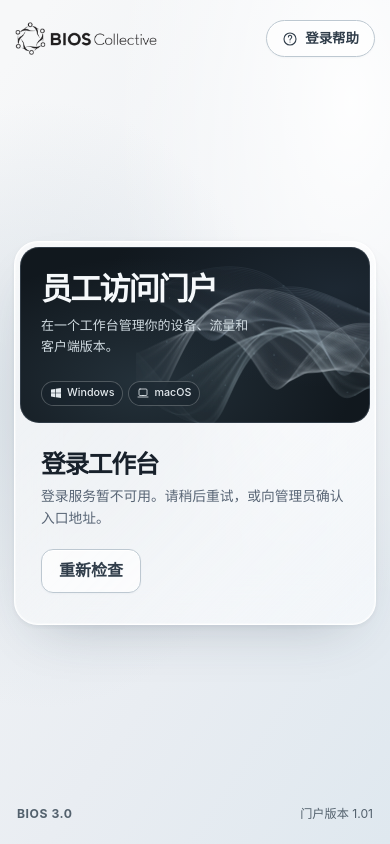
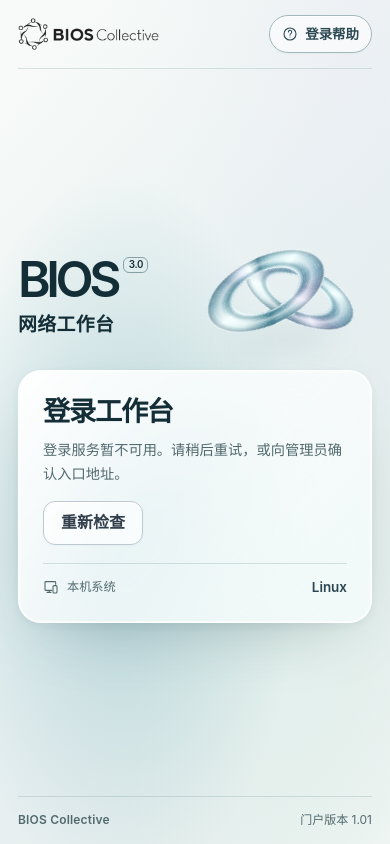
Before and after one commit to MagicalZeng/bios-login, a plain HTML site: page index.html in a window 390 px wide. Drawn offline with Linux system fonts and the light colour scheme; no server answers; animation ran at ten frames a second.

Commit message:
Redesign the BIOS login portal with a glass interface and device recognition

```diff
--- a/index.html
+++ b/index.html
@@ -5,12 +5,11 @@
   <meta name="viewport" content="width=device-width,initial-scale=1">
   <meta name="color-scheme" content="light">
   <meta name="referrer" content="no-referrer">
-  <title>员工登录 · BIOS 3.0</title>
+  <title>工作台登录 · BIOS 3.0</title>
   <link rel="icon" type="image/png" href="./bios-icon.png">
   <link rel="apple-touch-icon" href="./bios-icon.png">
   <link rel="stylesheet" href="./base.css">
   <link rel="stylesheet" href="./login.css">
-  <script type="module" src="./ribbons.js"></script>
   <script defer src="./login.js"></script>
 </head>
 <body class="login-page">
@@ -19,24 +18,27 @@
     <button type="button" class="quiet" id="help-open"><svg class="icon" aria-hidden="true"><use href="./interface-icons.svg#help"/></svg>登录帮助</button>
   </header>
   <main class="login-shell">
-    <section class="intro">
-      <bios-ribbons aria-hidden="true"></bios-ribbons>
-      <div class="intro-text">
-        <h1>员工访问门户</h1>
-        <p>在一个工作台管理你的设备、流量和客户端版本。</p>
+    <section class="intro" aria-labelledby="product-name">
+      <h1 id="product-name"><span class="product-type">BIOS <small>3.0</small></span><span class="product-name">网络工作台</span></h1>
+      <div class="glass-sculpture" aria-hidden="true">
+        <div class="glass-shadow"></div>
+        <div class="glass-loop loop-far"></div>
+        <div class="glass-loop loop-near"></div>
       </div>
-      <div class="intro-platforms">
-        <span><svg class="icon" aria-hidden="true"><use href="./interface-icons.svg#windows"/></svg>Windows</span><span><svg class="icon" aria-hidden="true"><use href="./interface-icons.svg#mac"/></svg>macOS</span>
-      </div>
+      <p class="intro-description">管理设备、查看流量与客户端版本。</p>
     </section>
     <section class="access-panel" aria-labelledby="form-title">
       <h2 id="form-title">登录工作台</h2>
       <p class="muted" id="entry-note" role="status">正在检查登录服务…</p>
       <div id="entry"></div>
       <noscript><p>请启用 JavaScript 后重新打开登录页面。</p></noscript>
+      <div class="device-info" id="device-info" hidden>
+        <svg class="icon" aria-hidden="true"><use href="./interface-icons.svg#devices"/></svg>
+        <span>本机系统</span><strong id="device-platform"></strong>
+      </div>
     </section>
   </main>
-  <footer class="login-footer"><span>BIOS 3.0</span><span>门户版本 1.01</span></footer>
+  <footer class="login-footer"><span>BIOS Collective</span><span>门户版本 1.01</span></footer>
   <dialog id="help" aria-labelledby="help-title">
     <div class="dialog-head"><h2 id="help-title">登录帮助</h2><button type="button" class="quiet close-help" aria-label="关闭帮助">关闭</button></div>
     <p>输入管理员分配的昵称、账号和密码。昵称需与登记信息一致。</p>
--- a/login.css
+++ b/login.css
@@ -1,109 +1,146 @@
 .login-page {
+  --accent: #235b68;
+  --page-pad: max(34px, calc((100% - 1184px) / 2));
+  min-height: 100svh;
   display: flex;
-  min-height: 100svh;
   flex-direction: column;
-  padding: 0 max(28px,calc((100% - 1180px) / 2));
+  padding: 0 var(--page-pad);
+  color: #142e37;
   background:
-    radial-gradient(ellipse at 11% 48%,#c4d0da80,transparent 49%),
-    radial-gradient(ellipse at 90% 12%,#ffffffeb,transparent 48%),
-    linear-gradient(124deg,#f7f8f9 5%,#e9edf2 64%,#dfe8ef);
+    radial-gradient(ellipse at 89% 5%, #e7e2f437, transparent 43%),
+    radial-gradient(ellipse at 31% 63%, #8cbdc587, transparent 48%),
+    radial-gradient(ellipse at 76% 77%, #e3f0ec, transparent 53%),
+    linear-gradient(131deg, #f7faf8 7%, #e7f0f1 53%, #e8eeee 85%, #f6f8f6);
 }
 .topbar, .login-footer { display: flex; align-items: center; justify-content: space-between; }
-.topbar { padding: 28px 4px; }
-.topbar .quiet { border-radius: 24px; gap: 7px; padding-inline: 15px; }
+.topbar { min-height: 96px; border-bottom: 1px solid #5c7c8233; }
+.topbar .brand-logo { width: 158px; }
+.topbar .quiet { gap: 7px; min-height: 38px; padding-inline: 15px; border-radius: 24px; border-color: #a2b9bb; background: #fff9; color: #2d4a53; }
 .topbar .icon { width: 16px; height: 16px; }
-.login-footer { padding: 26px 4px 27px; color: #53616d; font-size: .76rem; }
-.login-footer span:first-child { font-weight: 650; letter-spacing: .045em; }
 .login-shell {
-  flex-shrink: 0;
   display: grid;
-  grid-template-columns: minmax(0,1.18fr) minmax(0,.90fr);
-  min-height: clamp(530px,65vh,660px);
-  margin: auto 0;
-  padding: 8px;
-  border: 1px solid #ffffffed;
-  border-radius: 31px;
-  background: linear-gradient(135deg,#ffffffa8,#ffffff80 48%,#f5f8fbd9);
-  box-shadow: inset 0 0 0 1px #ffffff60,0 23px 54px -28px #2438484a,0 2px 5px #35465612;
-  -webkit-backdrop-filter: blur(20px);
-  backdrop-filter: blur(20px);
+  flex: 1 0 auto;
+  grid-template-columns: minmax(0, 1.42fr) minmax(340px, 1fr);
+  align-items: center;
+  gap: clamp(25px, 5vw, 88px);
+  width: 100%;
+  padding: clamp(34px, 6vh, 74px) 0;
 }
 .intro {
   position: relative;
   isolation: isolate;
-  overflow: hidden;
+  min-width: 0;
+  height: clamp(440px, 62vh, 626px);
   display: flex;
   flex-direction: column;
   justify-content: space-between;
-  padding: clamp(28px,3.45vw,52px);
-  border-radius: 24px;
-  color: #f6f9fb;
-  background: radial-gradient(ellipse at 90% 24%,#26344290,transparent 52%),
-              radial-gradient(ellipse at 35% 77%,#24313a,transparent 65%),#11181e;
-  box-shadow: inset 0 0 0 1px #313c47;
 }
-.intro-text { position: relative; z-index: 1; }
-.intro h1 { margin: 0 0 14px; font-size: clamp(2.3rem,3.9vw,3.6rem); font-weight: 600; letter-spacing: -.065em; }
-.intro p { max-width: 25em; margin: 0; color: #d0dbe1; font-size: .97rem; line-height: 1.65; }
-.intro bios-ribbons { inset: 25% -5% 4%; }
-.intro-platforms { display: flex; align-items: center; gap: 8px; z-index: 1; }
-.intro-platforms span {
-  display: inline-flex;
-  align-items: center;
-  gap: 7px;
-  padding: 5px 12px;
-  border: 1px solid #ffffff3b;
-  border-radius: 20px;
-  background: #18232d8c;
-  -webkit-backdrop-filter: blur(9px);
-  backdrop-filter: blur(9px);
-  color: #e5ebef;
-  font-size: .76rem;
-  font-weight: 510;
+.intro h1 { position: relative; z-index: 1; margin: 0; padding: 0; }
+.product-type { display: flex; align-items: flex-start; gap: .13em; font-size: clamp(4.1rem, 6.3vw, 6.6rem); font-weight: 600; letter-spacing: -.09em; line-height: .95; }
+.product-type small { margin-top: .14em; padding: .19em .43em; border: 1px solid #84a1a6; border-radius: .6em; font-size: .20em; letter-spacing: -.04em; line-height: 1; font-variant-numeric: tabular-nums; }
+.product-name { display: block; margin-top: .52em; font-size: clamp(1.65rem, 2.25vw, 2.3rem); letter-spacing: .02em; font-weight: 600; }
+.intro-description { position: relative; z-index: 1; margin: 0; color: #405e64; font-size: .94rem; letter-spacing: .035em; }
+.glass-sculpture {
+  position: absolute;
+  z-index: -1;
+  top: 42%; left: 6%;
+  width: 88%;
+  aspect-ratio: 1.85;
+  pointer-events: none;
 }
-.intro-platforms .icon { width: 14px; height: 14px; }
-.access-panel { align-self: center; width: 100%; max-width: 480px; margin: 0 auto; padding: 38px clamp(25px,3.45vw,50px); }
-.access-panel h2 { font-size: clamp(1.8rem,2.5vw,2.4rem); margin: 0 0 10px; font-weight: 650; letter-spacing: -.055em; }
-.access-panel > p { font-size: .9rem; margin-bottom: 26px; }
+.glass-shadow {
+  position: absolute; left: 19%; bottom: -10%; width: 67%; height: 16%;
+  border-radius: 50%; background: #49788442; filter: blur(16px); transform: rotate(-8deg);
+}
+.glass-loop {
+  position: absolute;
+  border-radius: 50%;
+  --light: #f4ffff;
+  --mid: #97bdc7;
+  --deep: #4e8899;
+  background:
+    radial-gradient(ellipse closest-side at center, transparent 55%, #f4ffffdb 57%, #acccd6a6 60%, #2b697959 64%, transparent 71%, #fff7 77%, transparent 86%, #244f6357 96%, #fbffff 99%, transparent 100%),
+    conic-gradient(from 198deg, var(--deep), #d9edee 11%, var(--light) 17%, var(--mid) 23%, #86a8bb 31%, #dfe8f8 37%, #f5ffff 42%, #699aaa 48%, #b0d6dd 54%, #efffff 63%, #89b1c4 71%, #98a6c0 76%, #ece9f8 81%, var(--mid) 88%, var(--deep));
+  -webkit-mask-image: radial-gradient(ellipse closest-side, transparent 55%, #000 56.3%, #000 98.6%, transparent 100%);
+  mask-image: radial-gradient(ellipse closest-side, transparent 55%, #000 56.3%, #000 98.6%, transparent 100%);
+}
+.glass-loop::after {
+  content: "";
+  position: absolute; inset: 0;
+  border-radius: inherit;
+  background: repeating-radial-gradient(ellipse closest-side, transparent 0 3%, #efffff3b 3.2% 3.5%, transparent 3.7% 4.4%);
+}
+.loop-far {
+  top: 15%; left: 24%; width: 77%; height: 68%;
+  transform: rotate(27deg);
+  --mid: #a4b4c9; --deep: #668d9c;
+  animation: far-glass 12s ease-in-out infinite alternate;
+}
+.loop-near {
+  top: 3%; left: 0; width: 82%; height: 82%;
+  transform: rotate(-28deg);
+  animation: near-glass 12s ease-in-out infinite alternate;
+}
+@keyframes far-glass { to { transform: translate(0,-3%) rotate(23deg); } }
+@keyframes near-glass { to { transform: translate(0,2%) rotate(-23deg); } }
+.access-panel {
+  position: relative; width: 100%; max-width: 468px; justify-self: end;
+  border: 1px solid #ffffffed; border-radius: 29px;
+  padding: clamp(27px, 3.1vw, 43px);
+  background: linear-gradient(135deg, #fffffff5 0%, #ffffffb5 47%, #f2fbfad9);
+  box-shadow: inset 0 0 0 1px #ffffff91, 0 25px 68px -32px #31555d65, 0 3px 8px #647e8519;
+  -webkit-backdrop-filter: blur(24px) saturate(125%); backdrop-filter: blur(24px) saturate(125%);
+}
+.access-panel h2 { margin: 0 0 9px; font-size: clamp(1.7rem, 2.3vw, 2.05rem); font-weight: 650; letter-spacing: -.045em; }
+.access-panel > p { margin: 0 0 24px; color: #51696e; font-size: .89rem; line-height: 1.65; }
 #login-form { display: grid; gap: 7px; }
-#login-form label { font-weight: 600; font-size: .86rem; margin-top: 8px; }
+#login-form label { margin-top: 7px; color: #24424a; font-size: .85rem; font-weight: 600; }
 #login-form label:first-child { margin-top: 0; }
 .input-wrap { position: relative; }
-.input-wrap > .icon { position: absolute; left: 13px; top: 50%; transform: translateY(-50%); color: #71808d; width: 17px; height: 17px; pointer-events: none; }
-#login-form input { width: 100%; min-height: 47px; padding-left: 40px; background: #ffffffe0; box-shadow: inset 0 1px 3px #22344b07; }
-#login-form .primary { margin-top: 15px; min-height: 48px; justify-content: space-between; padding-inline: 18px; }
-.password-wrap input { padding-right: 68px; }
-.password-toggle { position: absolute; right: 3px; top: 3px; bottom: 3px; color: #465c6c; border: 0; background: transparent; font-size: .81rem; padding: 0 12px; border-radius: 9px; }
-.password-toggle:hover { background: #e9eff3; }
-#entry > a { display: flex; justify-content: space-between; }
-#entry .hint { margin-top: 14px; overflow-wrap: anywhere; }
-@media (max-width: 740px) {
-  .login-page { padding: 0 max(14px,calc((100% - 530px)/2)); }
-  .topbar { padding: 20px 1px; }
-  .topbar .brand-logo { width: 142px; }
-  .login-shell { grid-template-columns: minmax(0,1fr); min-height: 0; padding: 5px; border-radius: 24px; }
-  .intro { min-height: 176px; border-radius: 19px; padding: 23px 21px 18px; }
-  .intro h1 { font-size: 1.95rem; margin-bottom: 6px; }
-  .intro p { font-size: .81rem; max-width: 16em; }
-  .intro-text { max-width: 72%; }
-  .intro bios-ribbons { inset: 9% -14% -4% 33%; opacity: .86; }
-  .intro-platforms { margin-top: 16px; gap: 5px; }
-  .intro-platforms span { font-size: .67rem; padding: 3px 8px; gap: 5px; }
-  .intro-platforms .icon { width: 12px; height: 12px; }
-  .access-panel { max-width: none; padding: 26px 21px; }
-  .access-panel h2 { font-size: 1.55rem; margin-bottom: 6px; }
-  .access-panel > p { margin-bottom: 20px; font-size: .86rem; }
-  .login-footer { padding: 16px 3px 20px; }
+.input-wrap > .icon { position: absolute; left: 13px; top: 50%; transform: translateY(-50%); color: #617f83; width: 17px; height: 17px; pointer-events: none; }
+#login-form input { width: 100%; min-height: 46px; padding-left: 40px; background: #ffffffc4; border-color: #a9bdbe; border-radius: 11px; }
+#login-form input:focus { border-color: #3e7886; }
+#login-form .password-wrap input { padding-right: 62px; }
+.password-toggle { position: absolute; top: 3px; right: 3px; bottom: 3px; min-width: 49px; padding: 0 10px; border: 0; border-radius: 8px; color: #42626a; background: transparent; font-size: .81rem; }
+.password-toggle:hover { background: #deeceb; }
+.access-panel .primary { justify-content: space-between; min-height: 48px; padding-inline: 18px; border-color: #244e58; border-radius: 12px; background: linear-gradient(118deg,#315d65,#183d49); }
+.access-panel .primary:hover { background: #23525c; }
+#login-form .primary { margin-top: 15px; }
+#entry .hint { margin: 14px 0 0; overflow-wrap: anywhere; }
+.device-info { display: flex; align-items: center; gap: 8px; margin-top: 24px; padding-top: 17px; border-top: 1px solid #a5bbbd70; font-size: .76rem; color: #526a6e; }
+.device-info .icon { width: 16px; height: 16px; }
+.device-info strong { margin-left: auto; font-size: .84rem; font-weight: 570; color: #29464f; }
+.login-footer { min-height: 62px; border-top: 1px solid #5c7c8233; color: #526a6e; font-size: .75rem; }
+.login-footer span:first-child { letter-spacing: .015em; font-weight: 600; }
+@media (max-width: 760px) {
+  .login-page { --page-pad: max(18px, calc((100% - 520px) / 2)); }
+  .topbar { min-height: 69px; }
+  .topbar .brand-logo { width: 141px; }
+  .topbar .quiet { padding-inline: 12px; }
+  .login-shell { grid-template-columns: minmax(0,1fr); align-content: center; gap: 15px; padding: 22px 0 27px; }
+  .intro { height: 118px; justify-content: center; }
+  .product-type { font-size: 3.1rem; }
+  .product-name { font-size: 1.18rem; }
+  .intro-description { display: none; }
+  .glass-sculpture { top: 14%; left: auto; right: 4%; width: min(44%,185px); }
+  .access-panel { max-width: none; padding: 24px; border-radius: 23px; }
+  .access-panel > p { margin-bottom: 16px; }
+  .device-info { margin-top: 18px; padding-top: 13px; }
+  .login-footer { min-height: 48px; }
 }
-@media (max-width: 360px) {
-  .login-page { padding-inline: 9px; }
-  .access-panel { padding-inline: 15px; }
-  .intro { padding-inline: 15px; }
+@media (max-width: 370px) {
+  .login-page { --page-pad: 12px; }
+  .access-panel { padding: 22px 18px; }
+  .intro { height: 95px; }
+  .product-type { font-size: 2.8rem; }
+  .topbar .brand-logo { width: 126px; }
 }
 @media (prefers-reduced-transparency: reduce), (prefers-contrast: more) {
-  .login-shell { background: #f9fbfc; backdrop-filter: none; }
-  .intro-platforms span { background: #192630; }
+  .access-panel { background: #fbfdfc; backdrop-filter: none; }
+  .glass-loop { animation: none; }
+  #login-form input { border-color: #617984; }
 }
 @media (forced-colors: active) {
-  .intro, .login-shell, .intro-platforms span { border: 1px solid CanvasText; }
+  .glass-sculpture { display: none; }
+  .access-panel, .product-type small { border: 1px solid CanvasText; }
 }
--- a/login.js
+++ b/login.js
@@ -18,6 +18,8 @@ function platform() {
   return ["other", "浏览器"];
 }
 
+const [os, platformName] = platform();
+
 function deviceId() {
   const key = "bios3.device";
   let id = localStorage.getItem(key);
@@ -29,8 +31,7 @@ function deviceId() {
 }
 
 function mountLogin() {
-  const [os, name] = platform();
-  note.textContent = "使用公司分配的昵称、账号和密码登录。";
+  note.textContent = "员工与管理员使用各自的账号登录。";
   entry.replaceChildren(document.getElementById("login-template").content.cloneNode(true));
   const form = document.getElementById("login-form");
   const password = form.elements.password;
@@ -56,7 +57,7 @@ function mountLogin() {
         method:"POST", mode:"same-origin", credentials:"same-origin", redirect:"error",
         headers:{"Content-Type":"application/json"}, cache:"no-store",
         body:JSON.stringify({nickname:form.elements.nickname.value.trim(), account:form.elements.account.value.trim(),
-          password:password.value, device_id:id, device_name:name + " 设备", platform:os, version:launcherVersion})
+          password:password.value, device_id:id, device_name:platformName + " 设备", platform:os, version:launcherVersion})
       });
       const result = await response.json();
       if (!response.ok) throw new Error(result.error || "登录失败，请重试。");
@@ -80,6 +81,11 @@ function handoffOrigin(value) {
 }
 
 async function start() {
+  const device = document.getElementById("device-info");
+  if (os !== "other") {
+    document.getElementById("device-platform").textContent = platformName;
+    device.hidden = false;
+  }
   const pages = /(^|\.)github\.io$/i.test(location.hostname);
   const local = ["localhost", "127.0.0.1", "[::1]"].includes(location.hostname);
   if (!pages && (location.protocol === "https:" || (location.protocol === "http:" && local))) {
```
